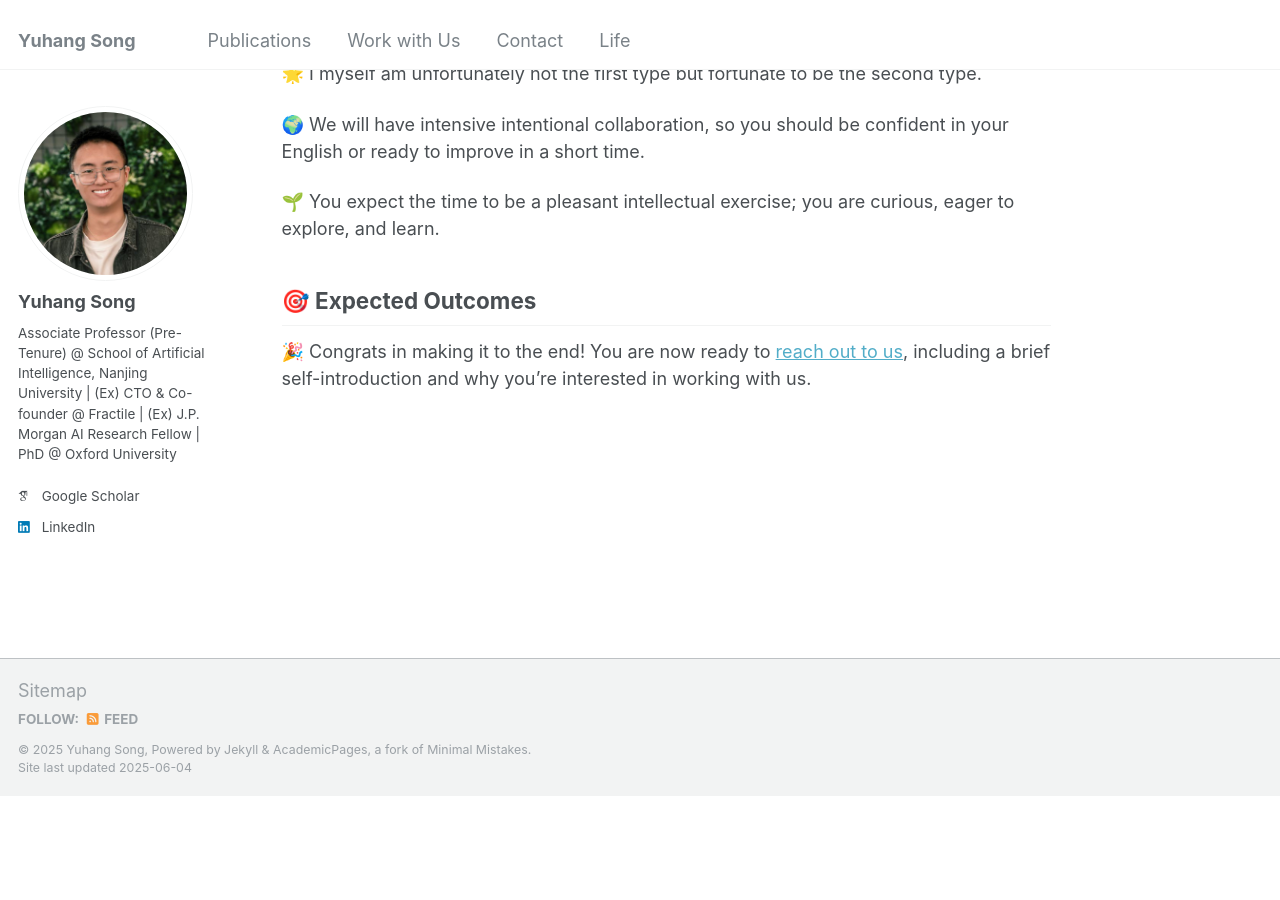
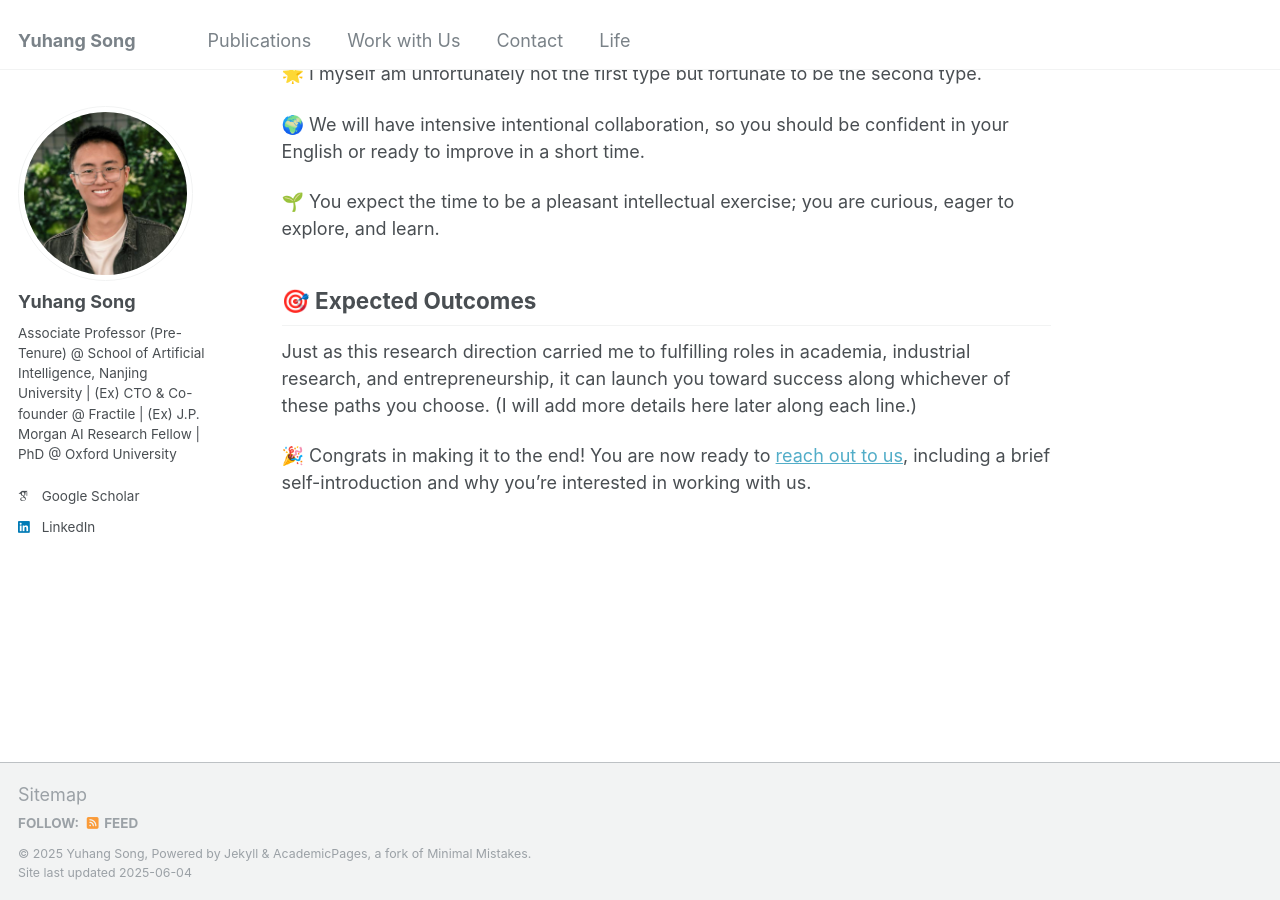
Before and after one commit to YuhangSong/YuhangSong.github.io, a Jekyll site: the page built from _pages/work-with-us.md, in a window 1280 px wide and 900 px high, scrolled down 2286 px. Built offline with Jekyll 4.4.1, drawn with Linux system fonts in a browser that asks for light colours; some web fonts are replaced; before the commit the page ends 3082 px from its top, so only the background shows below that.

Commit message:
update work-with-us.md

```diff
--- a/_pages/work-with-us.md
+++ b/_pages/work-with-us.md
@@ -62,4 +62,6 @@ Such capability should be desired in both industrial and research contexts.
 But for those industrial careers requiring very specific technical skills, we are not aligned.
 So overall, we consider the outcome to be leaning towards a research-type of career. -->
 
+Just as this research direction carried me to fulfilling roles in academia, industrial research, and entrepreneurship, it can launch you toward success along whichever of these paths you choose. (I will add more details here later along each line.)
+
 🎉 Congrats in making it to the end! You are now ready to [reach out to us](https://yuhangsong.github.io/contact/), including a brief self-introduction and why you’re interested in working with us.
```
